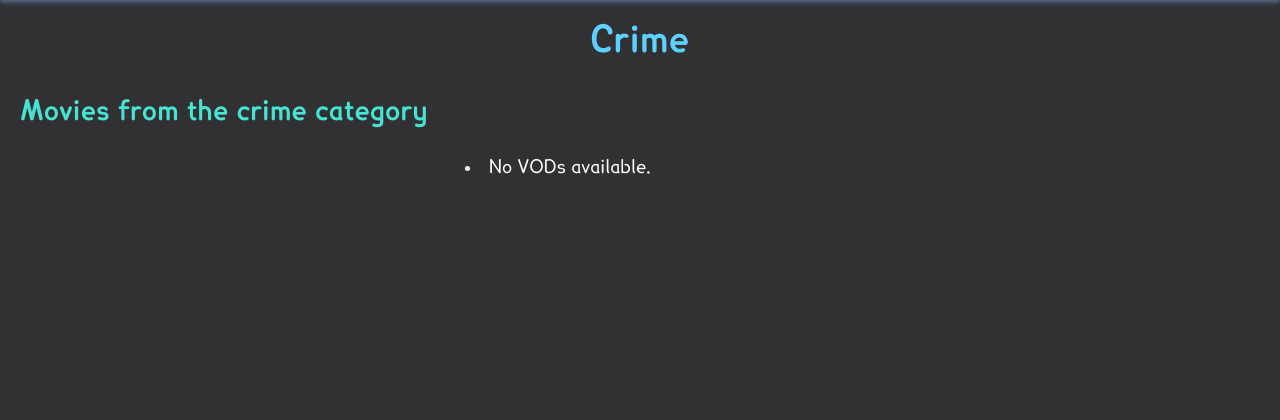
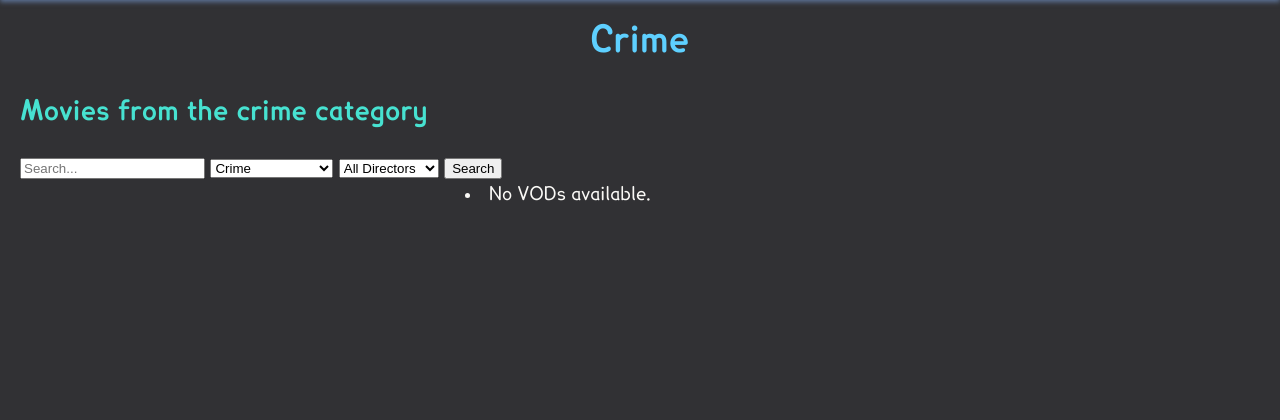
Before and after one commit to Farmeurimmo/1PHPD-Project, a PHP site: page /1PHPD/category/crime in a window 1280 px wide. Shown: the part 60-480 px from the top of the page. Run offline with PHP 8.4, Linux system fonts and the light colour scheme; tables that the repository leaves empty or names only in its code hold one stand-in row (values such as "Sample post"); a stand-in replaces the project's code that opens the database connection; some libraries are stand-ins or nearby versions.

Commit message:
feat: enhance CategoryView with search functionality for categories and directors

```diff
--- a/app/controllers/CategoryController.php
+++ b/app/controllers/CategoryController.php
@@ -22,7 +22,10 @@
 
         $vods = $this->vodModel->getVods($page, $category, $search, $director);
 
-        $this->renderView("CategoryView", ["title" => "Category: " . $category, "vods" => $vods, "category" => $category]);
+        $categories = $this->vodModel->getCategories();
+        $directors = $this->vodModel->getDirectors();
+
+        $this->renderView("CategoryView", ["title" => "Category: " . $category, "vods" => $vods, "category" => $category, "categories" => $categories, "directors" => $directors]);
     }
 
     public function drama() {
--- a/app/views/CategoryView.php
+++ b/app/views/CategoryView.php
@@ -1,6 +1,9 @@
 <h1><?php echo $category ?></h1>
 
 <h2>Movies from the <?php echo strtolower($category) ?> category</h2>
+
+<?php include_once "commons/CommonSearchBarView.php"; ?>
+<?php searchBar($categories, $directors, $category); ?>
 
 <div class="grid">
     <?php if (count($vods) > 0) : ?>
--- a/app/views/commons/CommonSearchBarView.php
+++ b/app/views/commons/CommonSearchBarView.php
@@ -1,10 +1,15 @@
-<?php function searchBar($categories, $directors) { ?>
+<?php function searchBar($categories, $directors, $currentCategory = null) { ?>
     <div class="search-bar">
         <form method="get" action="/1PHPD/">
             <input type="text" name="search" placeholder="Search..."
                    value="<?= htmlspecialchars($_GET['search'] ?? '') ?>">
             <select name="category">
-                <option value="">All Categories</option>
+                <?php if ($currentCategory) { ?>
+                    <option value="<?= htmlspecialchars($currentCategory) ?>"
+                            selected><?= htmlspecialchars($currentCategory) ?></option>
+                <?php } else { ?>
+                    <option value="">All Categories</option>
+                <?php } ?>
                 <?php foreach ($categories as $category) { ?>
                     <option value="<?= htmlspecialchars($category['name']) ?>" <?= (isset($_GET['category']) && $_GET['category'] == $category['name']) ? 'selected' : '' ?>>
                         <?= htmlspecialchars($category['name']) ?>
```
